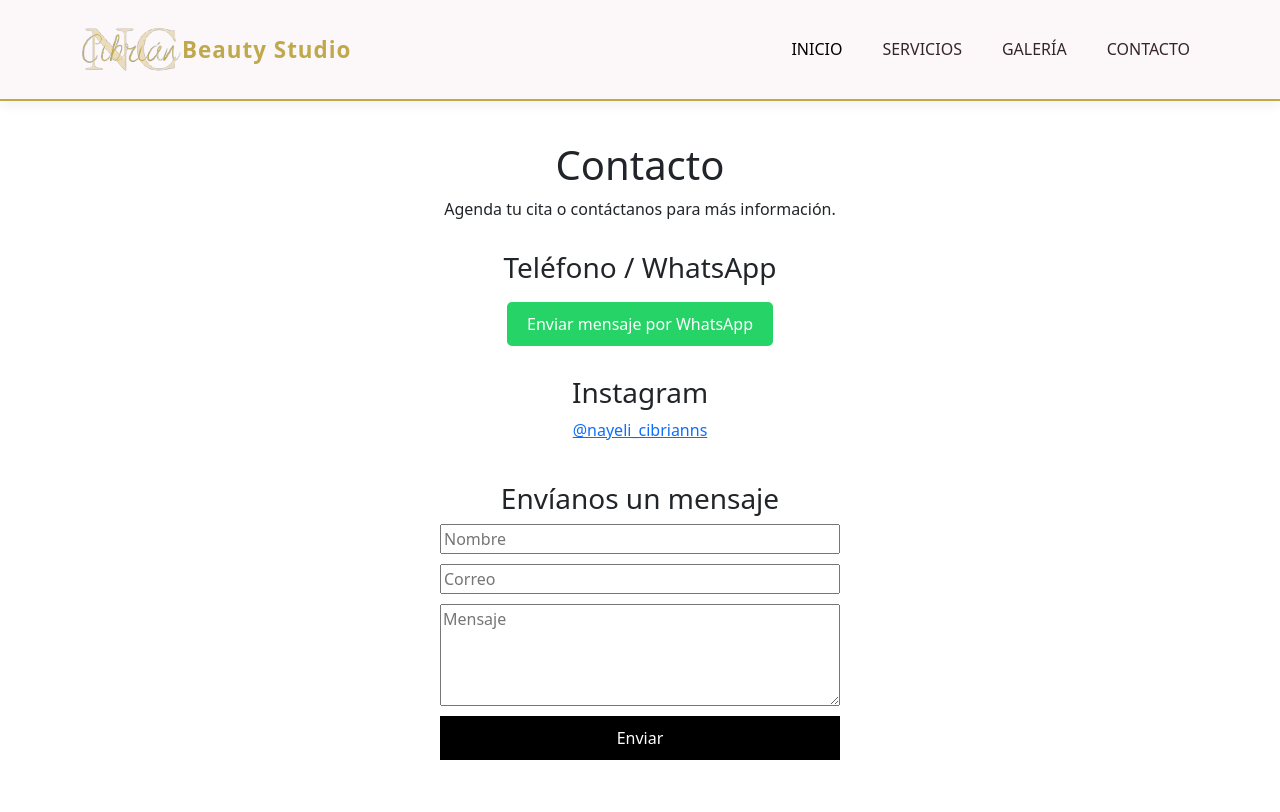
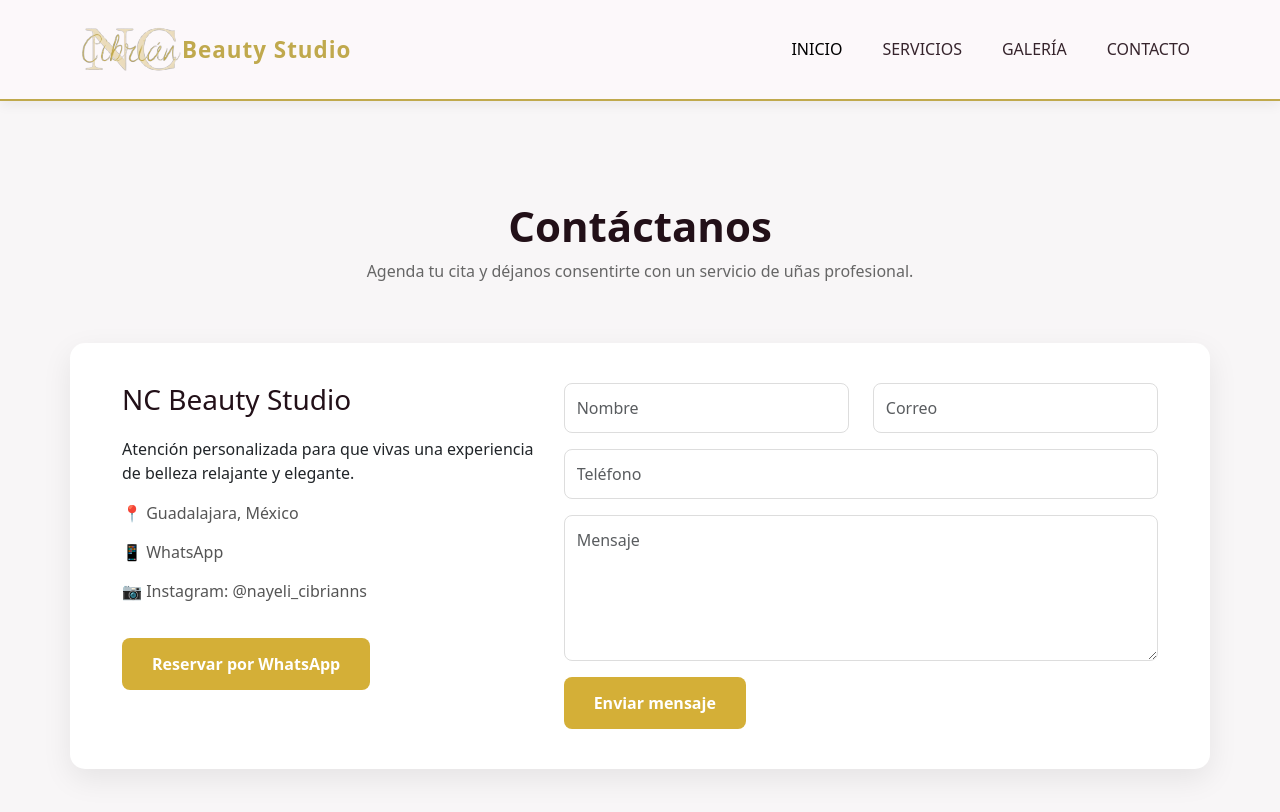
Before and after one commit to brodilli/nc-beauty-studio, a React (Vite) app: page /nc-beauty-studio/contacto in a window 1280 px wide. Shown: the top 812 px of the page. Built offline with nearby package versions, Linux system fonts and the light colour scheme.

Commit message:
se hacen cambios en contacto

```diff
--- a/src/pages/Contacto.jsx
+++ b/src/pages/Contacto.jsx
@@ -1,71 +1,107 @@
+import "../styles/contacto.css";
 
 function Contacto() {
   return (
-    <div style={{ padding: "40px", textAlign: "center" }}>
-      <h1>Contacto</h1>
-      <p>Agenda tu cita o contáctanos para más información.</p>
+    <section className="contact-section">
 
-      <div style={{ marginTop: "30px" }}>
-        <h3>Teléfono / WhatsApp</h3>
+      <div className="container">
+
+        <div className="contact-header">
+          <h1>Contáctanos</h1>
+          <p>
+            Agenda tu cita y déjanos consentirte con un servicio de uñas profesional.
+          </p>
+        </div>
+
+        <div className="row contact-wrapper">
+
+          {/* INFO */}
+          <div className="col-lg-5 contact-info">
+
+            <h3>NC Beauty Studio</h3>
+
+            <p>
+              Atención personalizada para que vivas una experiencia de belleza
+              relajante y elegante.
+            </p>
+
+            <div className="contact-item">
+              📍 Guadalajara, México
+            </div>
+
+            <div className="contact-item">
+              📱 WhatsApp
+            </div>
+
+            <div className="contact-item">
+              📷 Instagram: @nayeli_cibrianns
+            </div>
+
             <a
               href="https://wa.me/5210000000000"
               target="_blank"
-          rel="noopener noreferrer"
-          style={{
-            display: "inline-block",
-            marginTop: "10px",
-            padding: "10px 20px",
-            background: "#25D366",
-            color: "white",
-            textDecoration: "none",
-            borderRadius: "5px",
-          }}
+              className="whatsapp-btn"
             >
-          Enviar mensaje por WhatsApp
+              Reservar por WhatsApp
             </a>
+
           </div>
 
-      <div style={{ marginTop: "30px" }}>
-        <h3>Instagram</h3>
-        <a
-          href="https://instagram.com/nayeli_cibrianns"
-          target="_blank"
-          rel="noopener noreferrer"
-        >
-          @nayeli_cibrianns
-        </a>
+
+          {/* FORM */}
+          <div className="col-lg-7 contact-form">
+
+            <form>
+
+              <div className="row">
+
+                <div className="col-md-6 mb-3">
+                  <input
+                    type="text"
+                    placeholder="Nombre"
+                    className="form-control"
+                  />
                 </div>
 
-      <div style={{ marginTop: "40px" }}>
-        <h3>Envíanos un mensaje</h3>
+                <div className="col-md-6 mb-3">
+                  <input
+                    type="email"
+                    placeholder="Correo"
+                    className="form-control"
+                  />
+                </div>
 
-        <form
-          style={{
-            maxWidth: "400px",
-            margin: "0 auto",
-            display: "flex",
-            flexDirection: "column",
-            gap: "10px",
-          }}
-        >
-          <input type="text" placeholder="Nombre" required />
-          <input type="email" placeholder="Correo" required />
-          <textarea placeholder="Mensaje" rows="4" required />
-          <button
-            type="submit"
-            style={{
-              padding: "10px",
-              background: "#000",
-              color: "white",
-              border: "none",
-              cursor: "pointer",
-            }}
-          >
-            Enviar
+              </div>
+
+              <div className="mb-3">
+                <input
+                  type="text"
+                  placeholder="Teléfono"
+                  className="form-control"
+                />
+              </div>
+
+              <div className="mb-3">
+                <textarea
+                  rows="5"
+                  placeholder="Mensaje"
+                  className="form-control"
+                />
+              </div>
+
+              <button className="send-btn">
+                Enviar mensaje
               </button>
+
             </form>
+
           </div>
+
         </div>
+
+      </div>
+
+    </section>
   );
 }
 
--- /dev/null
+++ b/src/styles/contacto.css
@@ -0,0 +1,74 @@
+.contact-section{
+padding:100px 0;
+background:#f8f6f7;
+}
+
+.contact-header{
+text-align:center;
+margin-bottom:60px;
+}
+
+.contact-header h1{
+font-size:42px;
+font-weight:600;
+color:#221018;
+}
+
+.contact-header p{
+color:#666;
+}
+
+.contact-wrapper{
+background:white;
+border-radius:15px;
+padding:40px;
+box-shadow:0 10px 30px rgba(0,0,0,.08);
+}
+
+.contact-info h3{
+margin-bottom:20px;
+color:#221018;
+}
+
+.contact-item{
+margin-bottom:15px;
+color:#555;
+font-size:16px;
+}
+
+.whatsapp-btn{
+display:inline-block;
+margin-top:20px;
+padding:14px 30px;
+background:#d4af37;
+color:white;
+text-decoration:none;
+border-radius:8px;
+font-weight:600;
+transition:.3s;
+}
+
+.whatsapp-btn:hover{
+background:#b8962f;
+}
+
+.contact-form input,
+.contact-form textarea{
+border-radius:8px;
+padding:12px;
+border:1px solid #ddd;
+}
+
+.send-btn{
+background:#d4af37;
+border:none;
+padding:14px 30px;
+border-radius:8px;
+color:white;
+font-weight:600;
+transition:.3s;
+}
+
+.send-btn:hover{
+background:#b8962f;
+}
```
Lines whose indentation alone changed are shown as unchanged.
